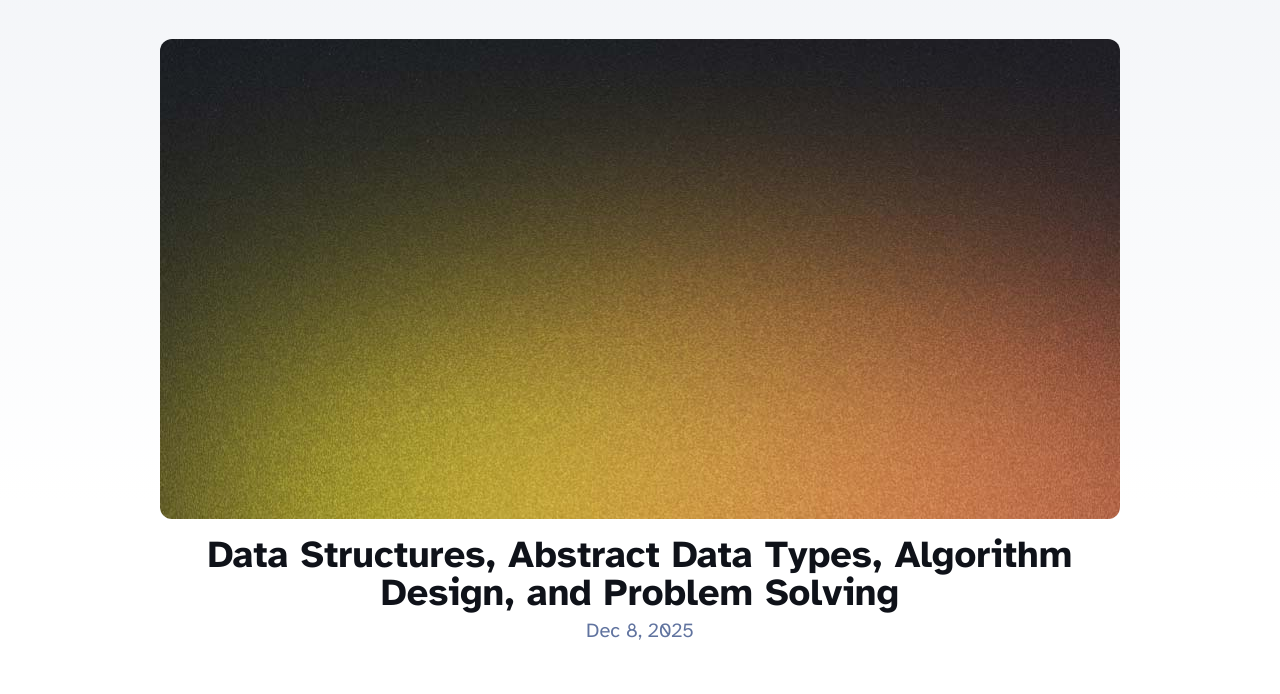
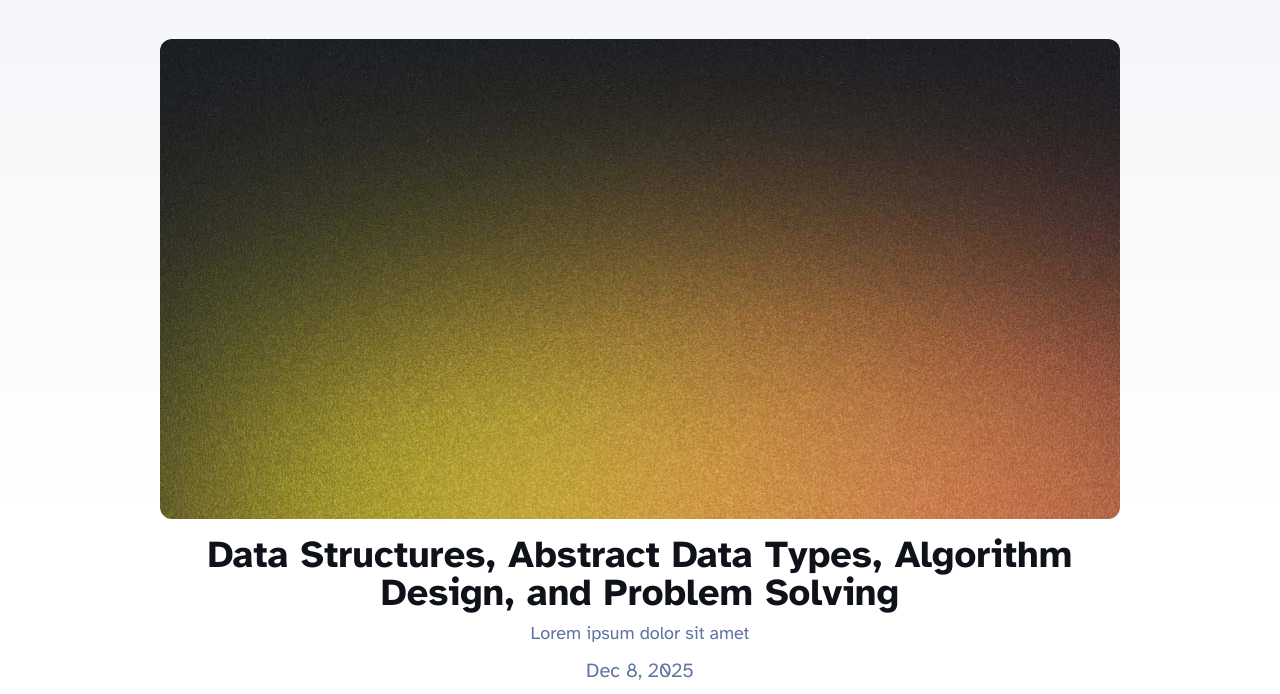
Before and after one commit to jeeten-dhall/algorithms, an Astro site: page /algorithms/blog in a window 1280 px wide. Shown: the part 99-793 px from the top of the page. Built offline with nearby package versions, Linux system fonts and the light colour scheme; Astro itself is replaced by a stand-in of ours.

Commit message:
Made blog description visible in blog list and body

```diff
--- a/src/layouts/BlogPost.astro
+++ b/src/layouts/BlogPost.astro
@@ -45,6 +45,11 @@ const { title, description, pubDate, updatedDate, heroImage } = Astro.props;
 			.title h1 {
 				margin: 0 0 0.5em 0;
 			}
+			.description {
+				margin: 0.5em 0 1em 0;
+				font-size: 1.25rem;
+				color: rgb(var(--gray));
+			}
 			.date {
 				margin-bottom: 0.5em;
 				color: rgb(var(--gray));
@@ -75,6 +80,9 @@ const { title, description, pubDate, updatedDate, heroImage } = Astro.props;
 							}
 						</div>
 						<h1>{title}</h1>
+						{description && (
+							<p class="description">{description}</p>
+						)}
 						<hr />
 					</div>
 					<slot />
--- a/src/pages/blog/index.astro
+++ b/src/pages/blog/index.astro
@@ -60,6 +60,11 @@ const posts = (await getCollection('blog')).sort(
 				color: rgb(var(--black));
 				line-height: 1;
 			}
+			.description {
+				color: rgb(var(--gray));
+				margin: 0.3rem 0;
+				font-size: 0.9em;
+			}
 			.date {
 				margin: 0;
 				color: rgb(var(--gray));
@@ -101,6 +106,9 @@ const posts = (await getCollection('blog')).sort(
 										<Image width={720} height={360} src={post.data.heroImage} alt="" />
 									)}
 									<h4 class="title">{post.data.title}</h4>
+									{post.data.description && (
+									  <p class="description">{post.data.description}</p>
+									)}
 									<p class="date">
 										<FormattedDate date={post.data.pubDate} />
 									</p>
```
